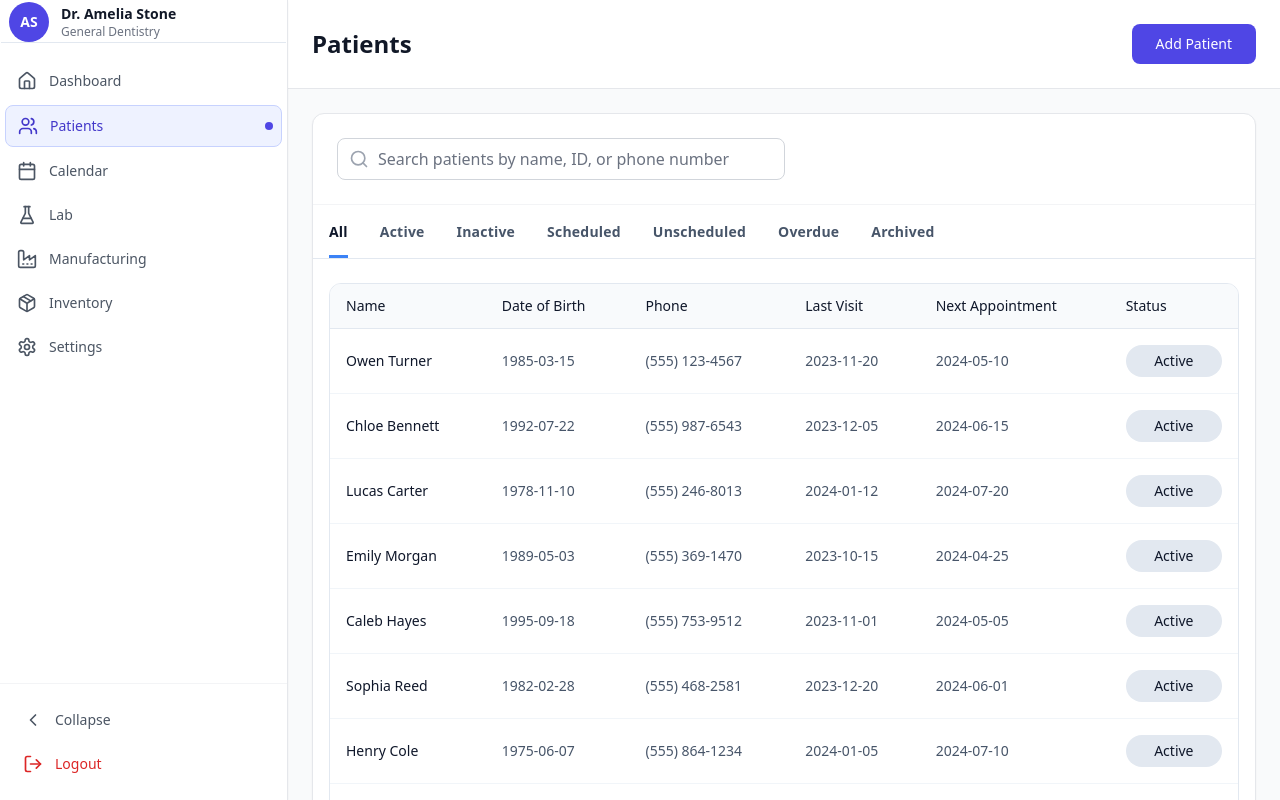
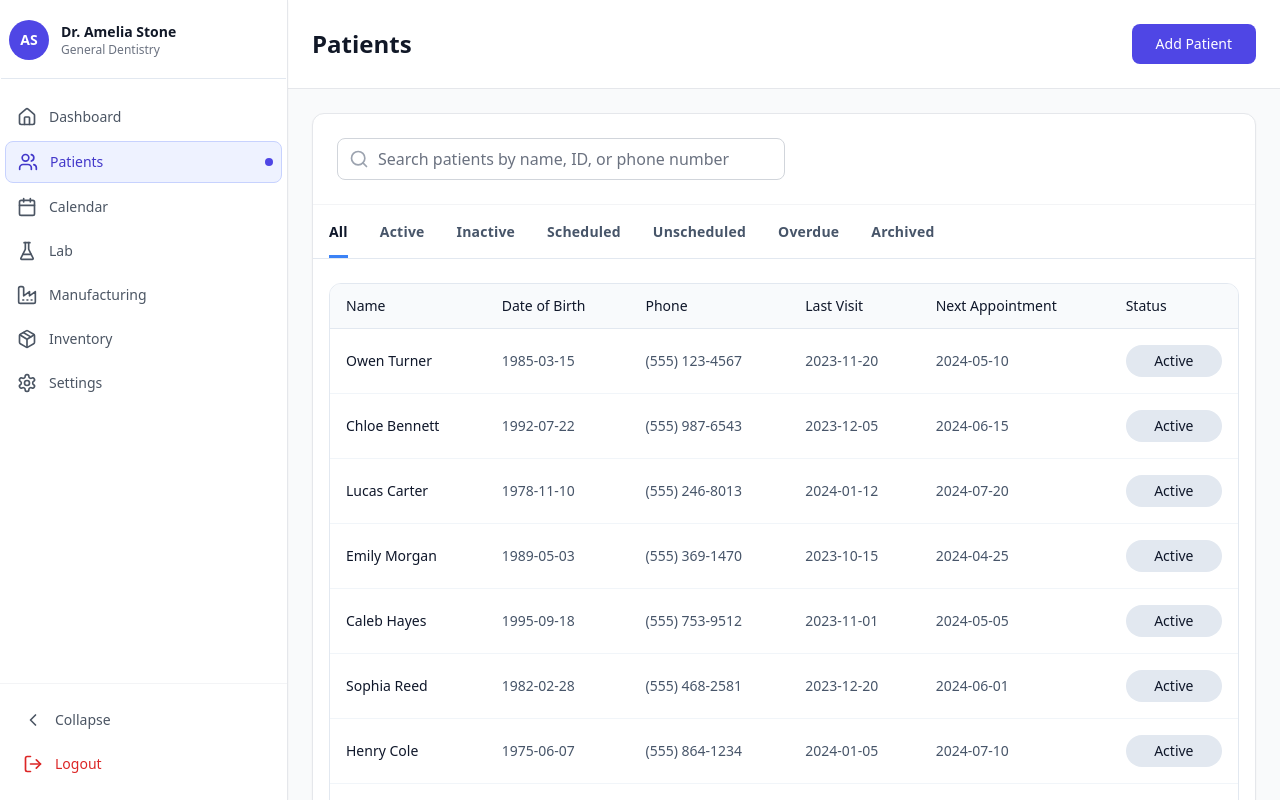
Before and after one commit to ramgoutam/patient-path-compass, a React (Vite) app: page / in a window 1280 px wide. Shown: the top 800 px of the page. Built offline with nearby package versions, Linux system fonts and the light colour scheme.

Commit message:
Visual edit in Lovable
Edited UI in Lovable

```diff
--- a/src/components/Sidebar.tsx
+++ b/src/components/Sidebar.tsx
@@ -50,7 +50,7 @@ export function Sidebar({
   return <div className={`fixed left-0 top-0 h-screen bg-white border-r border-gray-200 flex flex-col transition-all duration-300 z-10 shadow-sm ${collapsed ? 'w-16' : 'w-72'}`}>
       {/* Header */}
       <div className="p-4 border-b border-gray-80 my-[2px] mx-px px-0 py-0">
-        <button onClick={() => onSectionChange('profile')} className="flex items-center gap-3 w-full text-left hover:bg-gray-50 rounded-lg p-2 transition-colors duration-200 py-0 mx-0">
+        <button onClick={() => onSectionChange('profile')} className="flex items-center gap-3 w-full text-left hover:bg-gray-50 rounded-lg p-2 transition-colors duration-200 mx-0 py-[18px]">
           <div className="bg-indigo-600 text-white rounded-full size-10 flex-shrink-0 flex items-center justify-center font-semibold text-sm">
             {getInitials("Amelia", "Stone")}
           </div>
```
